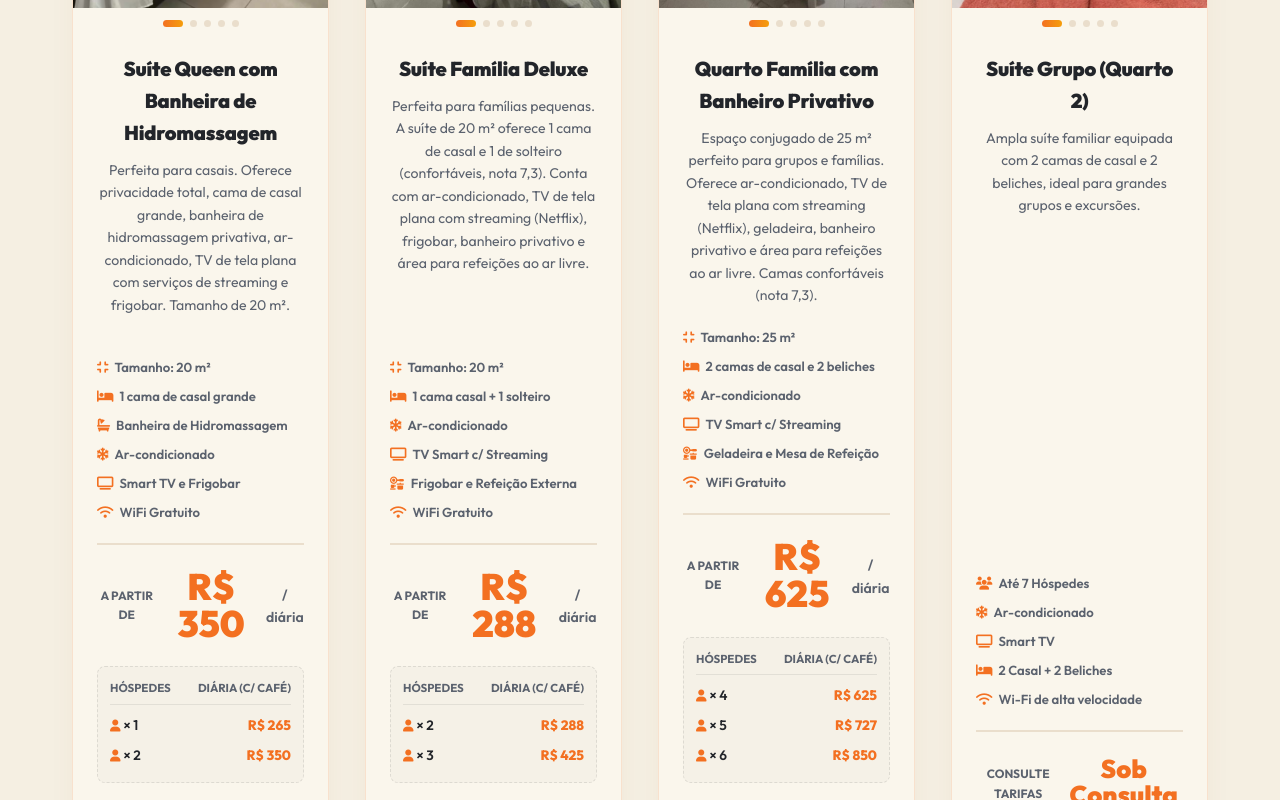
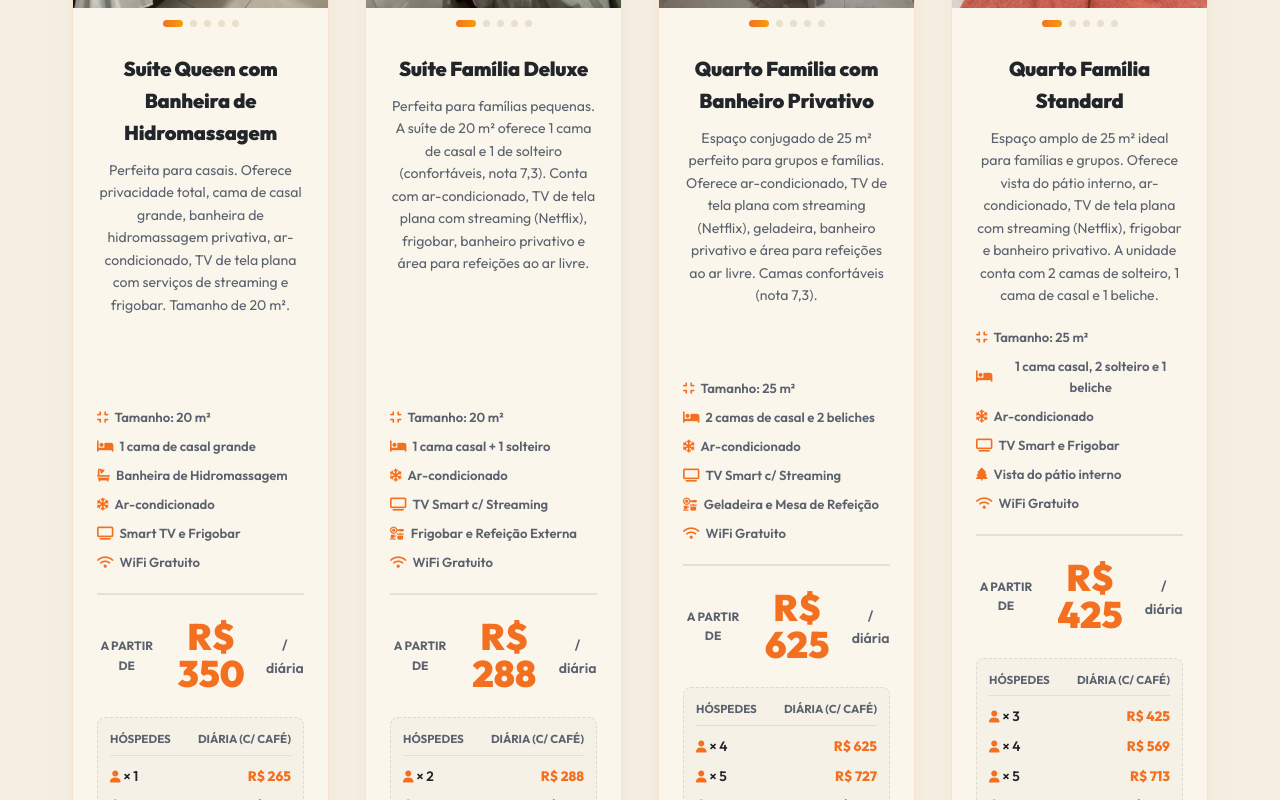
Before and after one commit to Atualize-Guest/fenix-restaurant-inn, a React (Vite) app: page / in a window 1280 px wide. Shown: the part 2480-3280 px from the top of the page. Built offline with nearby package versions, Linux system fonts and the light colour scheme.

Commit message:
Replace Suíte Grupo card with Quarto Família Standard, adding details and Booking.com rates table

```diff
--- a/src/App.tsx
+++ b/src/App.tsx
@@ -10,8 +10,8 @@ import { captureTracking, trackWhatsappClick } from './tracking';
 /* ------------------------------------------------------------------ */
 
 const RATES = {
-  comCafe: { hidro: 'R$ 350', familia: 'R$ 288', familiar: 'R$ 625' },
-  semCafe: { hidro: 'R$ 300', familia: 'R$ 238', familiar: 'R$ 525' },
+  comCafe: { hidro: 'R$ 350', familia: 'R$ 288', familiar: 'R$ 625', grupo: 'R$ 425' },
+  semCafe: { hidro: 'R$ 300', familia: 'R$ 238', familiar: 'R$ 525', grupo: 'R$ 350' },
 };
 
 const SECTIONS = ['home', 'sobre', 'suites', 'galeria', 'depoimentos', 'faq', 'contato'];
--- a/src/suites.ts
+++ b/src/suites.ts
@@ -7,7 +7,7 @@
  * material de campanha — foto de quarto errado no anúncio gera reclamação.
  */
 
-export type RateKey = 'hidro' | 'familia' | 'familiar';
+export type RateKey = 'hidro' | 'familia' | 'familiar' | 'grupo';
 
 export interface Suite {
   id: string;
@@ -116,24 +116,32 @@ export const SUITES: Suite[] = [
   },
   {
     id: 'suite-grupo',
-    nome: 'Suíte Grupo (Quarto 2)',
+    nome: 'Quarto Família Standard',
     descricao:
-      'Ampla suíte familiar equipada com 2 camas de casal e 2 beliches, ideal para grandes grupos e excursões.',
+      'Espaço amplo de 25 m² ideal para famílias e grupos. Oferece vista do pátio interno, ar-condicionado, TV de tela plana com streaming (Netflix), frigobar e banheiro privativo. A unidade conta com 2 camas de solteiro, 1 cama de casal e 1 beliche.',
     comodidades: [
-      { icone: 'fa-users', texto: 'Até 7 Hóspedes' },
+      { icone: 'fa-compress', texto: 'Tamanho: 25 m²' },
+      { icone: 'fa-bed', texto: '1 cama casal, 2 solteiro e 1 beliche' },
       { icone: 'fa-snowflake', texto: 'Ar-condicionado' },
-      { icone: 'fa-tv', texto: 'Smart TV' },
-      { icone: 'fa-bed', texto: '2 Casal + 2 Beliches' },
-      { icone: 'fa-wifi', texto: 'Wi-Fi de alta velocidade' },
+      { icone: 'fa-tv', texto: 'TV Smart e Frigobar' },
+      { icone: 'fa-tree', texto: 'Vista do pátio interno' },
+      { icone: 'fa-wifi', texto: 'WiFi Gratuito' },
     ],
-    ctaLabel: 'Solicitar Cotação',
-    mensagem: 'Olá! Vim pelo site e quero consultar preços para a Suíte Grupo (Quarto 2).',
+    tarifa: 'grupo',
+    ctaLabel: 'Consultar Disponibilidade',
+    mensagem: 'Olá! Vim pelo site e quero reservar o Quarto Família Standard (%CAFE%).',
     fotos: [
-      { arquivo: Q + 'pousada-fenix-pontal-do-parana-decoracao-cama-casal-cisnes.webp', alt: 'Cama de casal com decoração de cisnes na suíte de grupo' },
-      { arquivo: Q + 'pousada-fenix-suite-casal-1.webp', alt: 'Suíte ampla para grupos da Pousada Fênix' },
-      { arquivo: Q + 'pousada-fenix-suite-casal-3.webp', alt: 'Camas da suíte para grupos da Pousada Fênix' },
-      { arquivo: Q + 'pousada-fenix-suite-casal-4.webp', alt: 'Vista da suíte para grupos e excursões' },
-      { arquivo: Q + 'pousada-fenix-suite-casal-5.webp', alt: 'Ambiente da suíte para grandes grupos' },
+      { arquivo: Q + 'pousada-fenix-pontal-do-parana-decoracao-cama-casal-cisnes.webp', alt: 'Quarto Família Standard - Cama de casal decorada' },
+      { arquivo: Q + 'pousada-fenix-suite-casal-1.webp', alt: 'Quarto Família Standard - Ambiente amplo com beliche e camas' },
+      { arquivo: Q + 'pousada-fenix-suite-casal-3.webp', alt: 'Quarto Família Standard - Vista das camas de solteiro adicionais' },
+      { arquivo: Q + 'pousada-fenix-suite-casal-4.webp', alt: 'Quarto Família Standard - Janela e área de circulação' },
+      { arquivo: Q + 'pousada-fenix-suite-casal-5.webp', alt: 'Quarto Família Standard - Armário e frigobar do quarto' },
+    ],
+    tabelaPrecos: [
+      { hospedes: 3, semCafe: 'R$ 350', comCafe: 'R$ 425' },
+      { hospedes: 4, semCafe: 'R$ 469', comCafe: 'R$ 569' },
+      { hospedes: 5, semCafe: 'R$ 588', comCafe: 'R$ 713' },
+      { hospedes: 6, semCafe: 'R$ 700', comCafe: 'R$ 850' },
     ],
   },
 ];
```
